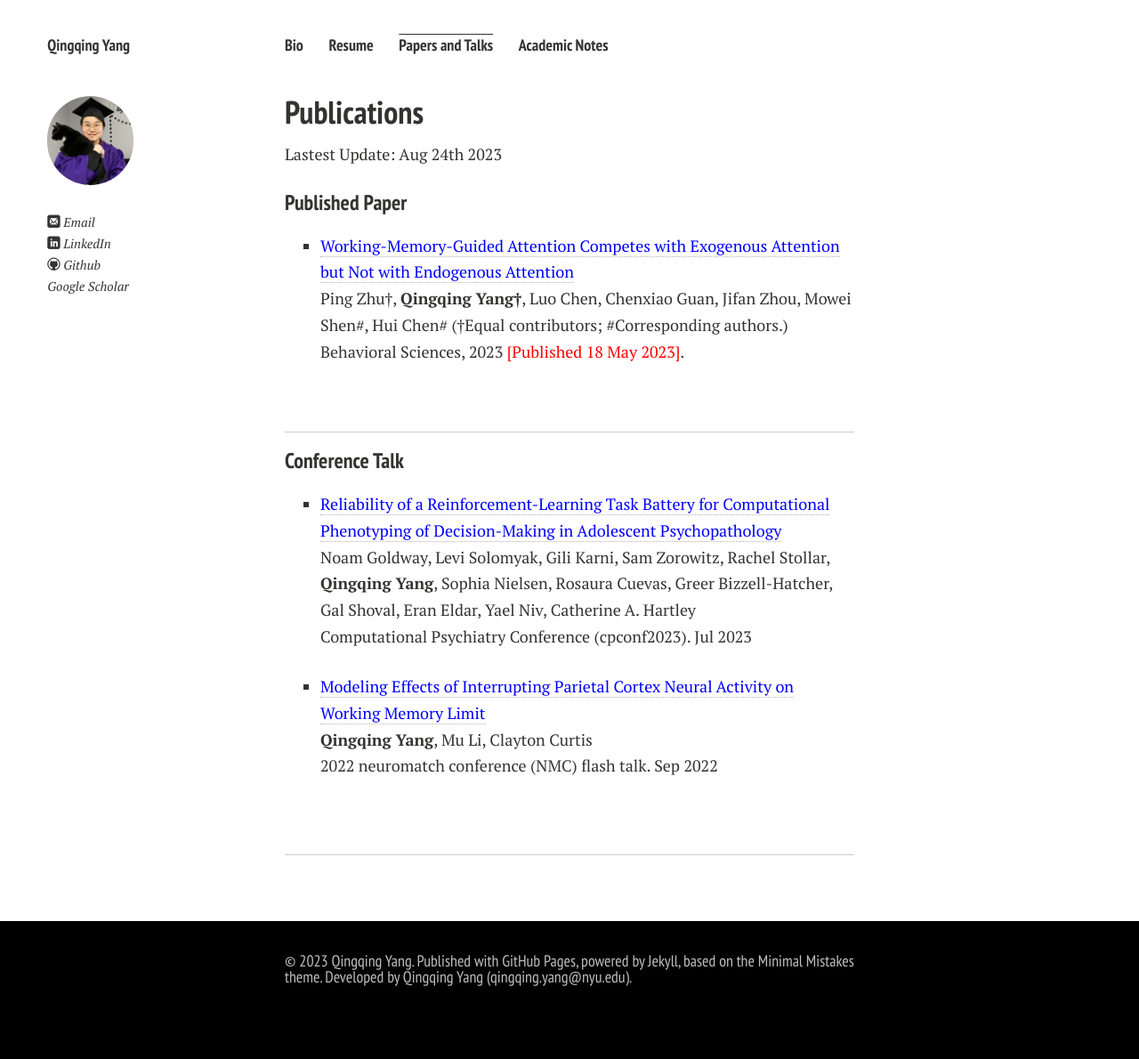
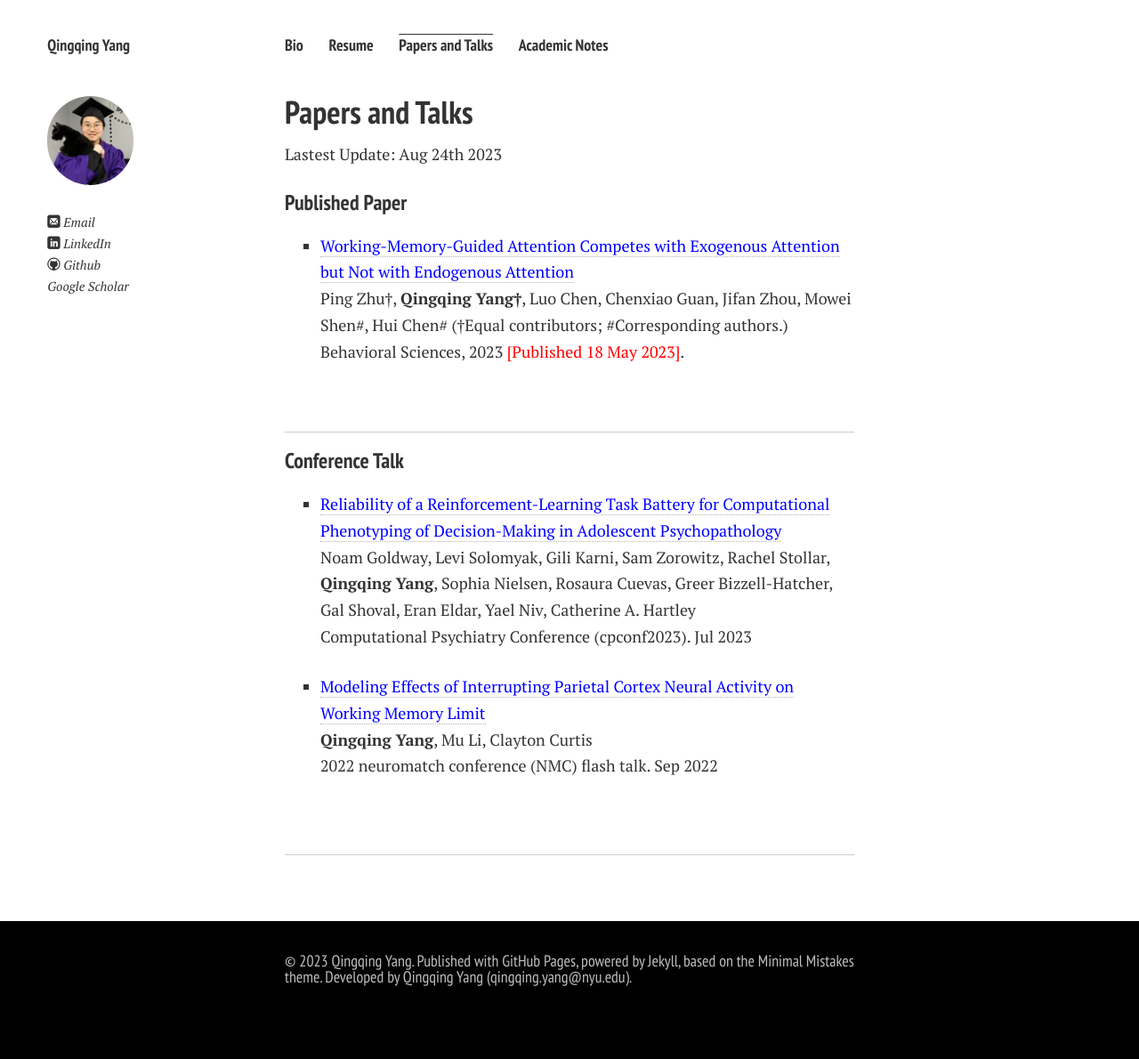
Before and after one commit to Qingqing-Yang-177/Qingqing-Yang-177.github.io, a Jekyll site: the page built from publications.md, in a window 1280 px wide. Shown: the whole page at 89% size. Built offline with Jekyll 4.4.1, drawn with Linux system fonts in a browser that asks for light colours; nearby versions of some CDN libraries; comment, search, counter and statistics services are not loaded; a style sheet for code colours, icons or effects is not loaded.

Commit message:
Update publications.md

```diff
--- a/publications.md
+++ b/publications.md
@@ -4,7 +4,7 @@ permalink: /publications/index.html
 title: Publications
 ---
 
-## Publications
+## Papers and Talks
 
 Lastest Update: Aug 24th 2023
 
```
